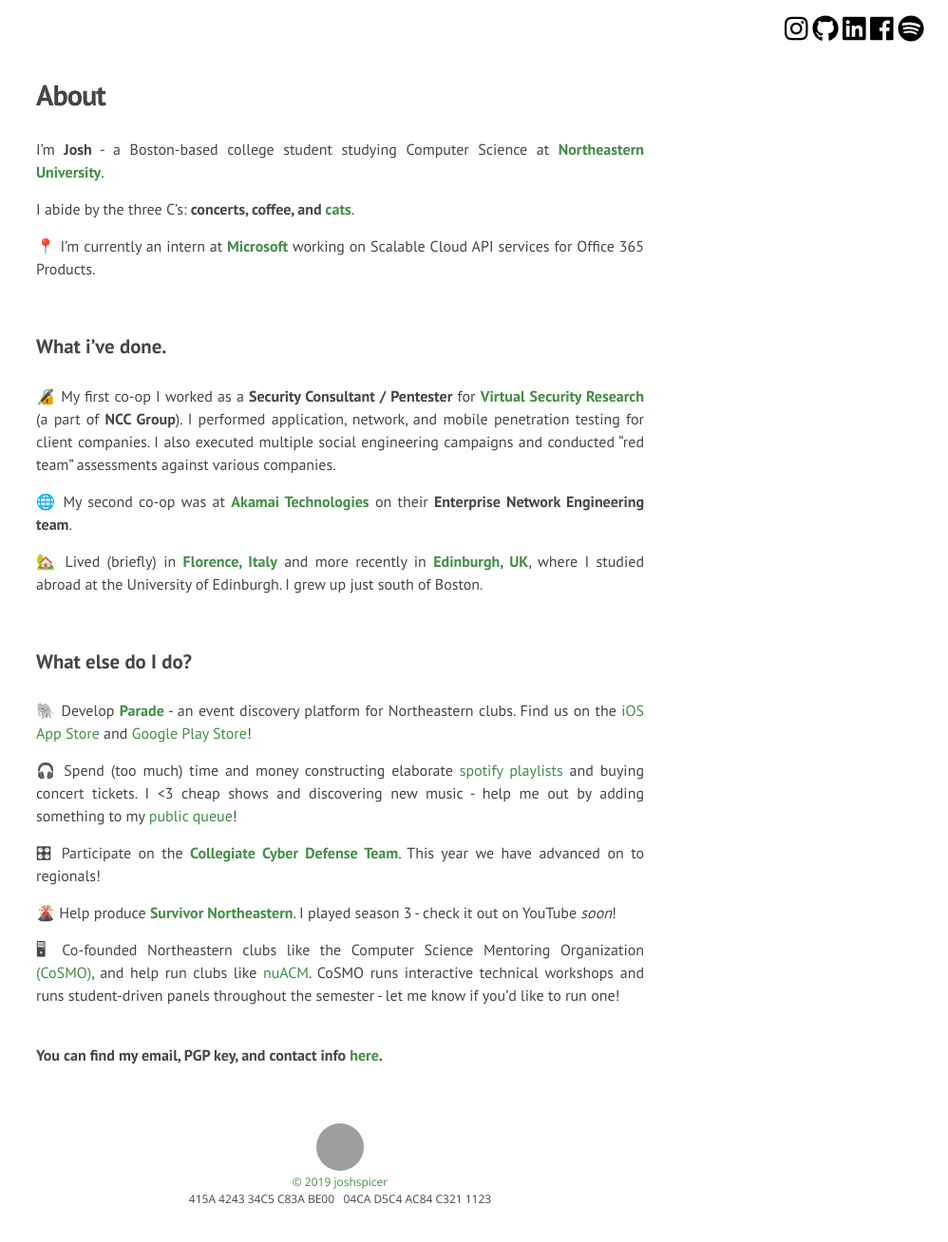
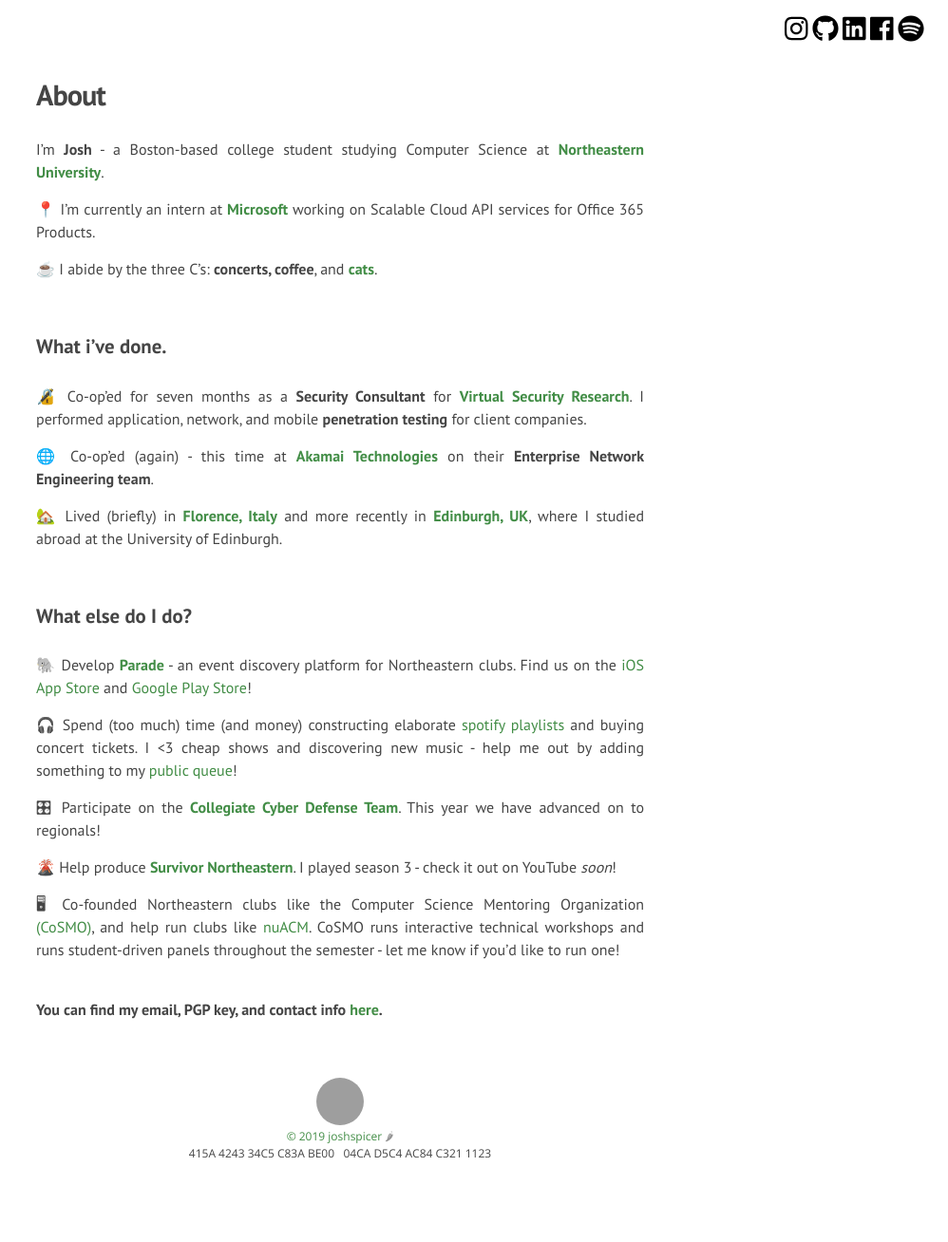
Before and after one commit to diezcami/arctic-fox-theme, a Jekyll site: the page built from about.md, in a window 1280 px wide. Shown: the whole page at 95% size, without its empty margins (282-1280 px from the left). Built offline with Jekyll 4.4.1, drawn with Linux system fonts in a browser that asks for light colours; nearby versions of some CDN libraries; after the commit the page ends 1260 px from its top, so only the background shows below that.

Commit message:
all other changes

```diff
--- a/_includes/footer.html
+++ b/_includes/footer.html
@@ -2,7 +2,7 @@
 
   <a href="{{site.url}}/about"><img src="{{site.url}}/assets/me/4.png" /></a>
   <a href="{{site.url}}/contact">&copy; {{ site.time | date: '%Y' }}
- joshspicer</a><br>
+ joshspicer</a> 🌶<br>
 
  <a  class="pgp" href=https://keybase.io/joshspicer target="_blank">
    415A 4243 34C5 C83A BE00 &nbsp;  04CA D5C4 AC84 C321 1123
--- a/about.md
+++ b/about.md
@@ -6,20 +6,21 @@
 
 I’m **Josh** - a Boston-based college student studying Computer Science at [**Northeastern University**](http://ccs.neu.edu/home/joshua).
 
- I abide by the three C's: <b>concerts, coffee, and [cats](../cinnamon)</b>.
+📍 I'm currently an intern at [**Microsoft**](https://microsoft.com/) working on Scalable Cloud API services for Office 365 Products.
 
-📍 I'm currently an intern at [**Microsoft**](https://microsoft.com/) working on Scalable Cloud API services for Office 365 Products.
+☕️ I abide by the three C's: <b>concerts, coffee</b>, and <b>[cats](../cinnamon)</b>.
+
 
 <br>
 ### What i've done.
 
 <br>
-🔏 My first co-op I worked as a **Security Consultant / Pentester** for [**Virtual Security Research**](http://vsecurity.com) (a part of **NCC Group**). I performed application, network, and mobile penetration testing for client companies. I also executed multiple social engineering campaigns and conducted “red team” assessments against various companies.
+🔏 Co-op'ed for seven months as a **Security Consultant** for [**Virtual Security Research**](http://vsecurity.com). I performed application, network, and mobile **penetration testing** for client companies.
 
-🌐 My second co-op was at [**Akamai Technologies**](https://akamai.com/) on their **Enterprise Network Engineering team**.
+🌐 Co-op'ed (again) - this time at [**Akamai Technologies**](https://akamai.com/) on their **Enterprise Network Engineering team**.
 
 
-🏡 Lived (briefly) in [**Florence, Italy**](https://joshspicer.com/geo-fellowship) and more recently in [**Edinburgh, UK**](https://joshspicer.com/hitch-to-paris), where I studied abroad at the University of Edinburgh. I grew up just south of Boston.
+🏡 Lived (briefly) in [**Florence, Italy**](https://joshspicer.com/geo-fellowship) and more recently in [**Edinburgh, UK**](https://joshspicer.com/hitch-to-paris), where I studied abroad at the University of Edinburgh.
 
 <br>
 ### What else do I do?
@@ -27,7 +28,7 @@
 <br>
 🐘 Develop [**Parade**](https://parade.events/) - an event discovery platform for Northeastern clubs. Find us on the [iOS App Store](https://parade.events/ios) and [Google Play Store](https://parade.events/android)!
 
-🎧 Spend (too much) time and money constructing elaborate [spotify playlists]({{site.url}}/monthly-playlist-2018) and buying concert tickets. I <3 cheap shows and discovering new music - help me out by adding something to my [public queue](https://joshspicer.com/queue)!
+🎧 Spend (too much) time (and money) constructing elaborate [spotify playlists]({{site.url}}/monthly-playlist-2018) and buying concert tickets. I <3 cheap shows and discovering new music - help me out by adding something to my [public queue](https://joshspicer.com/queue)!
 
 🎛 Participate on the [**Collegiate Cyber Defense Team**](https://nuccdc.club/). This year we have advanced on to regionals!
 
```
